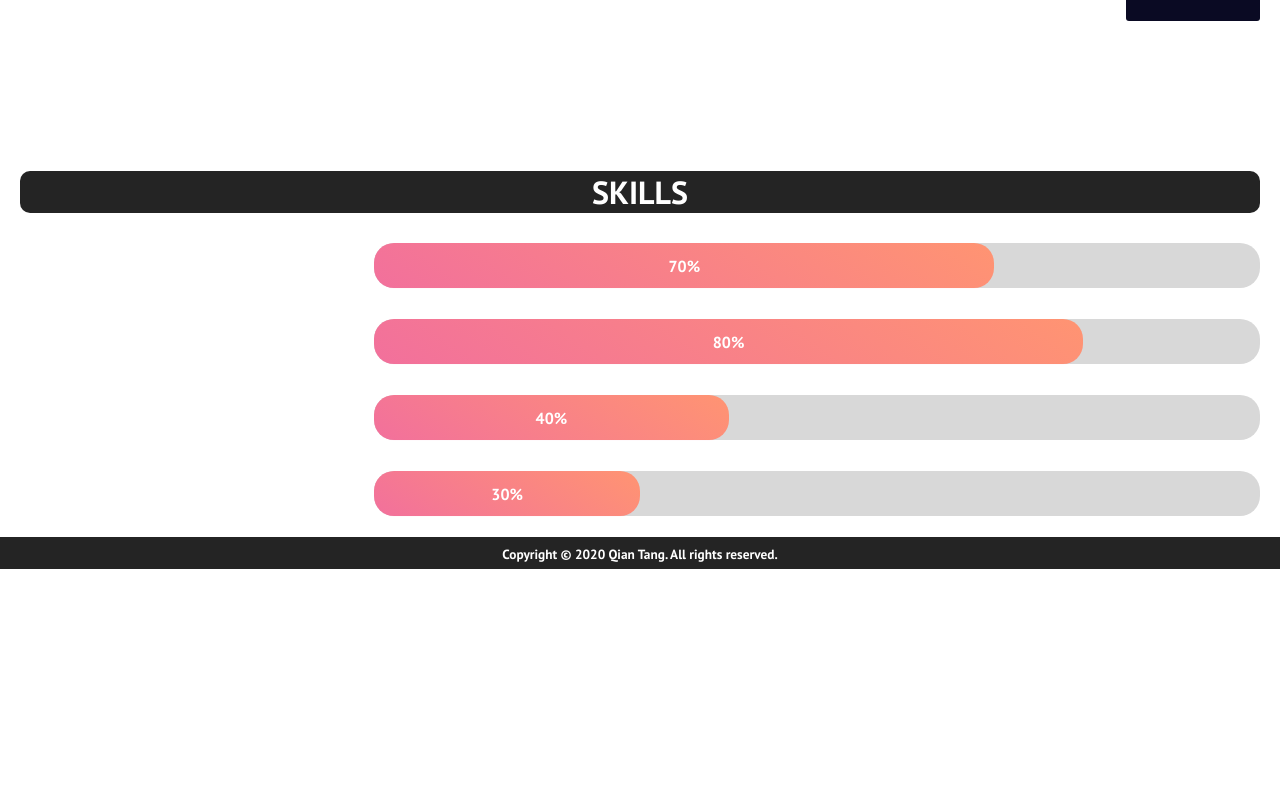
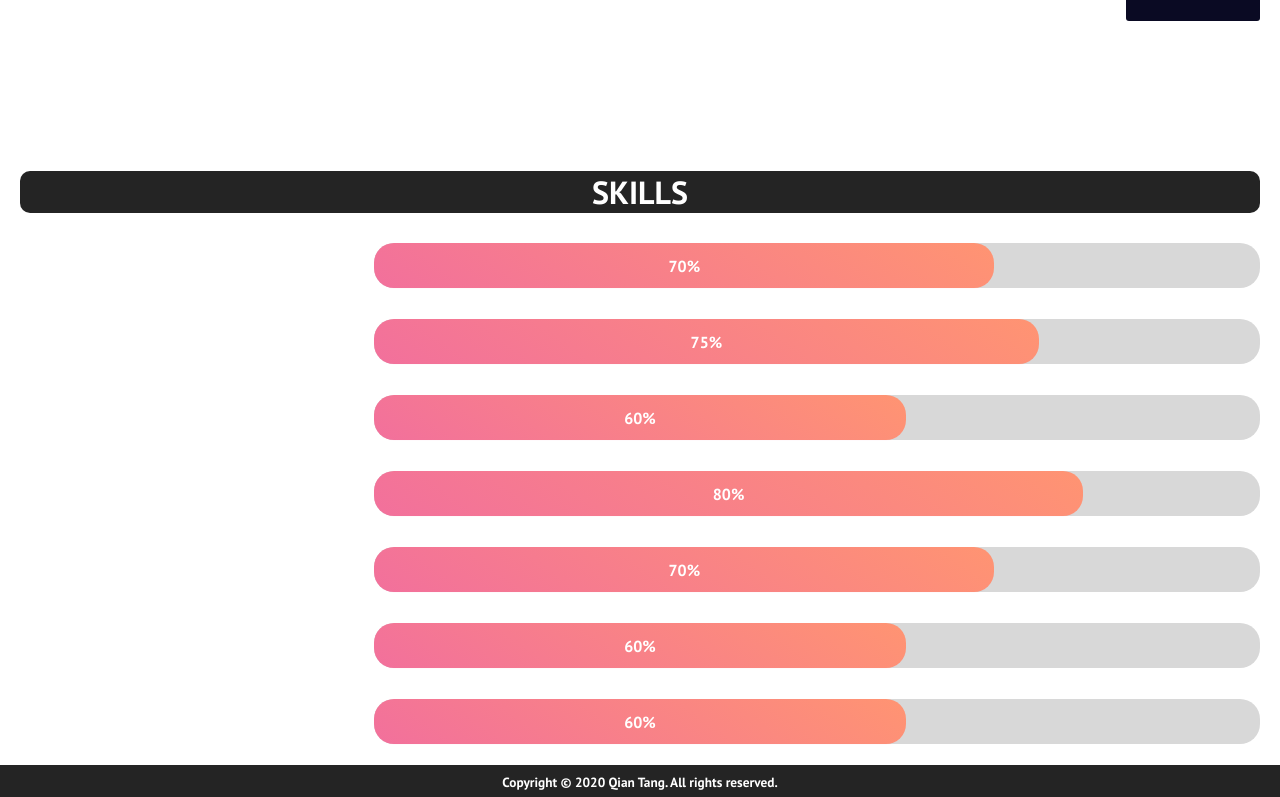
Before and after one commit to qtang2/myportfolioweb, a React (Create React App) app: page /resume in a window 1280 px wide. Shown: the part 2734-3531 px from the top of the page. Before the commit the page ends 3303 px from the top, so only its background shows below. Built offline with nearby package versions, Linux system fonts and the light colour scheme.

Commit message:
open new tab when click social icons

```diff
--- a/src/components/ContactForm.js
+++ b/src/components/ContactForm.js
@@ -1,6 +1,5 @@
 import React, { Component } from "react";
 import "./ContactForm.css";
-// import { Form, Button } from "react-bootstrap";
 import Modal from "react-modal";
 import emailjs from "emailjs-com";
 
--- a/src/components/IntroSection.js
+++ b/src/components/IntroSection.js
@@ -43,7 +43,7 @@ class IntroSection extends Component {
           <a
             className="social-icon-link facebook"
             href="https://www.facebook.com/profile.php?id=100015576962274"
-            // target="_blank"
+            target="_blank"
             aria-label="Facebook"
           >
             <i className="fab fa-facebook-f" />
@@ -52,7 +52,7 @@ class IntroSection extends Component {
           <a
             className="social-icon-link linkedin"
             href="https://www.linkedin.com/in/qian-tang-ict/"
-            // target="_blank"
+            target="_blank"
             aria-label="LinkedIn"
           >
             <i className="fab fa-linkedin" />
@@ -60,7 +60,7 @@ class IntroSection extends Component {
           <a
             className="social-icon-link github"
             href="https://github.com/qtang2"
-            // target="_blank"
+            target="_blank"
             aria-label="Github"
           >
             <i className="fab fa-github" />
--- a/src/components/ResumeCards.css
+++ b/src/components/ResumeCards.css
@@ -43,11 +43,11 @@
 }
 .school-name {
   font-size: 40px;
-  opacity: 0.8;
+  opacity: 0.9;
 }
 .major {
   font-size: 25px;
-  opacity: 0.6;
+  opacity: 0.7;
 }
 
 .img-container {
@@ -64,7 +64,7 @@
   display: flex;
   flex-direction: column;
   font-size: 20px;
-  opacity: 0.6;
+  opacity: 0.7;
 }
 
 @media screen and (max-width: 960px) {
--- a/src/components/SkillCard.js
+++ b/src/components/SkillCard.js
@@ -9,9 +9,12 @@ function SkillCard() {
           <label>SKILLS</label>
         </div>
         <SkillItem skillName="React" dataDone="70" width="70%" />
+        <SkillItem skillName="HTML" dataDone="75" width="75%" />
+        <SkillItem skillName="CSS" dataDone="60" width="60%" />
         <SkillItem skillName="Java" dataDone="80" width="80%" />
-        <SkillItem skillName="JQuery" dataDone="40" width="40%" />
-        <SkillItem skillName="Node.js" dataDone="30" width="30%" />
+        <SkillItem skillName="Python" dataDone="70" width="70%" />
+        <SkillItem skillName="Node.js" dataDone="60" width="60%" />
+        <SkillItem skillName="MySQL" dataDone="60" width="60%" />
       </li>
     </>
   );
--- a/src/components/SkillItem.css
+++ b/src/components/SkillItem.css
@@ -37,5 +37,22 @@
   align-items: flex-start;
   flex: 2;
   font-size: 35px;
-  opacity: 0.8;
+  opacity: 0.85;
 }
+@media screen and (max-width: 960px) {
+  .skill-name {
+    font-size: 30px;
+  }
+  .progress {
+    height: 38px;
+  }
+}
+
+@media screen and (max-width: 768px) {
+  .skill-name {
+    font-size: 25px;
+  }
+  .progress {
+    height: 32px;
+  }
+}
```
